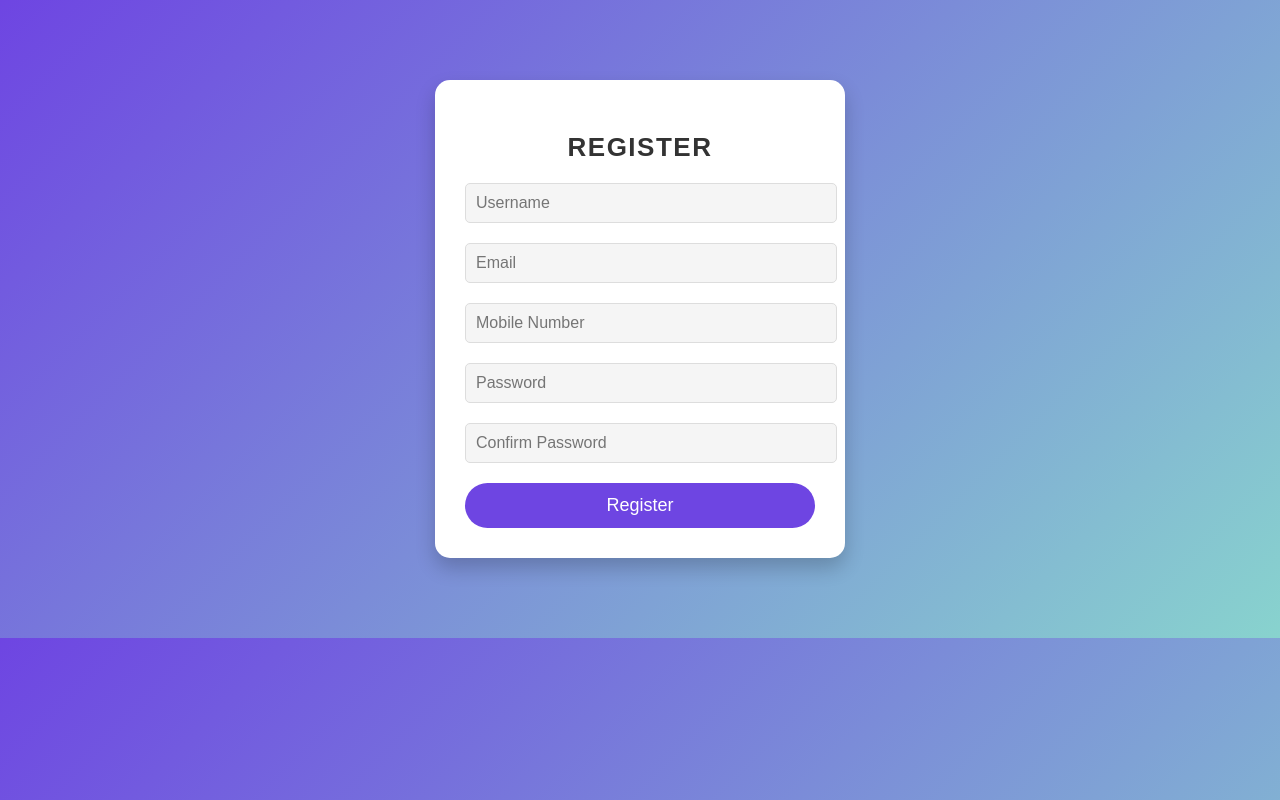
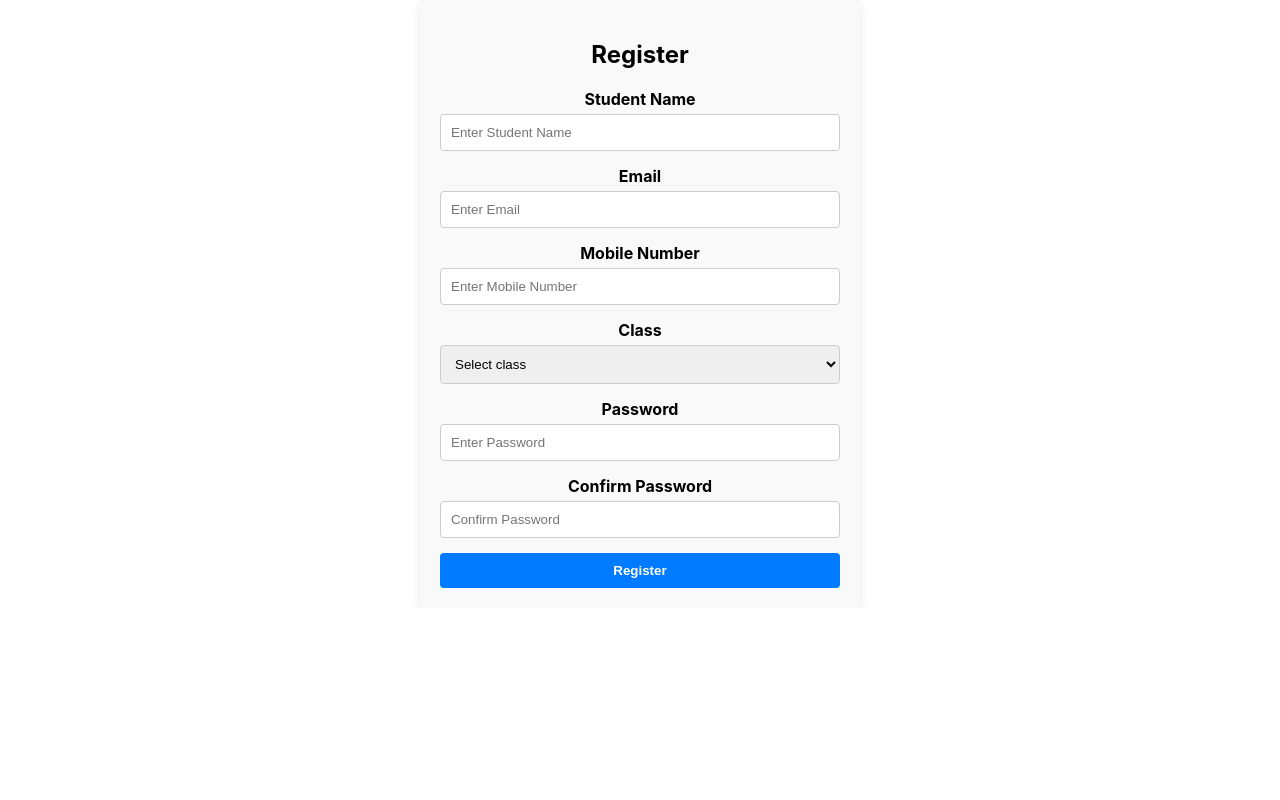
Before and after one commit to vinayakac/mcq, a React (Create React App) app in the folder webfront/: page /Register in a window 1280 px wide. Built offline with nearby package versions, Linux system fonts and the light colour scheme.

Commit message:
add class label and replace username to student name

```diff
--- a/webfront/src/components/FormInput.js
+++ b/webfront/src/components/FormInput.js
@@ -5,29 +5,22 @@ const FormInput = ({
   name,
   value,
   onChange,
+  onBlur,
   placeholder,
   error,
-  submitted,
-  showPasswordToggle = false,
-  showPassword = false,
-  togglePasswordVisibility,
 }) => {
   return (
-    <div className="form-group">
+    <div className="form-input-container">
       <input
-        type={showPasswordToggle && showPassword ? "text" : type}
+        type={type}
         name={name}
         value={value}
         onChange={onChange}
+        onBlur={onBlur} // Handle blur event
         placeholder={placeholder}
-        className={error && submitted ? "input-error" : ""}
+        className={error ? "error" : ""}
       />
-      {showPasswordToggle && (
-        <span className="password-icon" onClick={togglePasswordVisibility}>
-          <i className={showPassword ? "fas fa-eye-slash" : "fas fa-eye"}></i>
-        </span>
-      )}
-      {error && submitted && <p className="error">{error}</p>}
+      {error && <div className="error-message">{error}</div>}
     </div>
   );
 };
--- a/webfront/src/pages/Register.css
+++ b/webfront/src/pages/Register.css
@@ -1,78 +1,54 @@
-body {
-  font-family: "Arial", sans-serif;
-  background: linear-gradient(135deg, #6e45e2 0%, #88d3ce 100%);
-  margin: 0;
-  padding: 0;
+.register-container {
+  max-width: 400px;
+  margin: 0 auto;
+  padding: 20px;
+  background-color: #f9f9f9;
+  border-radius: 5px;
+  box-shadow: 0 2px 10px rgba(0, 0, 0, 0.1);
 }
 
-.register-container {
-  width: 350px;
-  margin: 80px auto;
-  padding: 30px;
-  background-color: #fff;
-  box-shadow: 0px 10px 20px rgba(0, 0, 0, 0.2);
-  border-radius: 15px;
+.register-header {
   text-align: center;
-}
-
-h2 {
-  font-size: 26px;
   margin-bottom: 20px;
-  color: #333;
-  text-transform: uppercase;
-  letter-spacing: 1.5px;
 }
 
 .form-group {
-  margin-bottom: 20px;
+  margin-bottom: 15px;
 }
 
-.form-group input {
+.form-label {
+  display: block;
+  margin-bottom: 5px;
+  font-weight: bold;
+}
+
+input[type="text"],
+input[type="email"],
+input[type="password"],
+select {
+  width: 100%; /* Ensures the select field matches the input fields */
+  padding: 10px;
+  border: 1px solid #ccc;
+  border-radius: 4px;
+  box-sizing: border-box; /* Ensures padding and border are included in the total width */
+}
+
+input.error,
+select.error {
+  border-color: red; /* Highlight border in red on error */
+}
+
+.error-message {
+  color: red; /* Display error messages in red */
+  margin-top: 5px;
+}
+.register-button {
   width: 100%;
   padding: 10px;
-  border-radius: 5px;
-  border: 1px solid #ddd;
-  background: #f5f5f5;
-  transition: 0.3s;
-  outline: none;
-  font-size: 16px;
+  background-color: #007bff;
+  color: white;
+  border: none;
+  border-radius: 4px;
+  cursor: pointer;
+  font-weight: bold;
 }
-
-.form-group input:focus {
-  background-color: #fff;
-  border-color: #6e45e2;
-}
-
-.input-error {
-  border-color: red;
-}
-
-.register-button {
-  width: 100%;
-  padding: 12px;
-  border: none;
-  border-radius: 25px;
-  background-color: #6e45e2;
-  color: white;
-  font-size: 18px;
-  cursor: pointer;
-  transition: 0.3s;
-}
-
-.register-button:hover {
-  background-color: #5741d9;
-}
-
-.error {
-  color: red;
-  font-size: 12px;
-  margin-top: 5px;
-  text-align: left;
-}
-
-@media screen and (max-width: 500px) {
-  .register-container {
-    width: 90%;
-    margin: 50px auto;
-  }
-}
--- a/webfront/src/pages/Register.js
+++ b/webfront/src/pages/Register.js
@@ -1,35 +1,34 @@
-import React, { useState } from "react";
+import React from "react";
 import { useFormik } from "formik";
 import { useNavigate } from "react-router-dom";
 import "./Register.css";
 import FormInput from "../components/FormInput"; // Adjust the path if needed
 
 const Register = () => {
-  const [showPassword, setShowPassword] = useState(false);
-  const [showConfirmPassword, setShowConfirmPassword] = useState(false);
-  const [submitted, setSubmitted] = useState(false);
   const navigate = useNavigate();
 
   const formik = useFormik({
     initialValues: {
-      username: "",
+      studentName: "",
       email: "",
       mobileNumber: "",
       password: "",
       confirmPassword: "",
+      classLabel: "", // Adding class label
     },
     validate: (values) => {
       let errors = {};
 
-      // Username validation: min 2, max 30 characters
-      if (!values.username) {
-        errors.username = "Username is required";
-      } else if (values.username.length < 2) {
-        errors.username = "Username must be at least 2 characters long";
-      } else if (values.username.length > 30) {
-        errors.username = "Username cannot exceed 30 characters";
+      // Student Name validation
+      if (!values.studentName) {
+        errors.studentName = "Student Name is required";
+      } else if (values.studentName.length < 2) {
+        errors.studentName = "Student Name must be at least 2 characters long";
+      } else if (values.studentName.length > 30) {
+        errors.studentName = "Student Name cannot exceed 30 characters";
       }
 
+      // Email validation
       if (!values.email) {
         errors.email = "Email is required";
       } else if (
@@ -37,25 +36,34 @@ const Register = () => {
           values.email
         )
       ) {
-        errors.email = "Email is invalid (e.g., example@gmail.com or example.co)";
+        errors.email = "Email is invalid (e.g., example@gmail.com)";
       }
 
+      // Mobile number validation
       if (!values.mobileNumber) {
         errors.mobileNumber = "Mobile number is required";
       } else if (!/^\d{10}$/.test(values.mobileNumber)) {
         errors.mobileNumber = "Mobile number must be 10 digits";
       }
 
+      // Password validation
       if (!values.password) {
         errors.password = "Password is required";
       } else if (
         !/^(?=.*[A-Z])(?=.*\d)(?=.*[\W])[A-Za-z\d\W]{8,}$/.test(values.password)
       ) {
-        errors.password = "Password must be at least 8 characters, contain one capital letter, one number, and one special character";
+        errors.password =
+          "Password must be at least 8 characters, contain one capital letter, one number, and one special character";
       }
 
+      // Confirm password validation
       if (values.password !== values.confirmPassword) {
         errors.confirmPassword = "Passwords do not match";
+      }
+
+      // Class label validation
+      if (!values.classLabel) {
+        errors.classLabel = "Class is required";
       }
 
       return errors;
@@ -69,65 +77,119 @@ const Register = () => {
     },
   });
 
-  const handleSubmit = (e) => {
-    e.preventDefault();
-    setSubmitted(true);
-    formik.handleSubmit(e);
-  };
-
   return (
     <div className="register-container">
-      <h2>Register</h2>
-      <form onSubmit={handleSubmit}>
+      <h2 className="register-header">Register</h2>
+      <form onSubmit={formik.handleSubmit} className="register-form">
+        {/* Student Name */}
+        <div className="form-group">
+          <label htmlFor="studentName" className="form-label">
+            Student Name
+          </label>
           <FormInput
-          name="username"
-          value={formik.values.username}
+            name="studentName"
+            type="text"
+            value={formik.values.studentName}
             onChange={formik.handleChange}
-          placeholder="Username"
-          error={formik.errors.username}
-          submitted={submitted}
+            onBlur={formik.handleBlur}
+            placeholder="Enter Student Name"
+            error={formik.touched.studentName && formik.errors.studentName}
           />
+        </div>
+
+        {/* Email */}
+        <div className="form-group">
+          <label htmlFor="email" className="form-label">
+            Email
+          </label>
           <FormInput
+            name="email"
             type="email"
-          name="email"
             value={formik.values.email}
             onChange={formik.handleChange}
-          placeholder="Email"
-          error={formik.errors.email}
-          submitted={submitted}
+            onBlur={formik.handleBlur}
+            placeholder="Enter Email"
+            error={formik.touched.email && formik.errors.email}
           />
+        </div>
+
+        {/* Mobile Number */}
+        <div className="form-group">
+          <label htmlFor="mobileNumber" className="form-label">
+            Mobile Number
+          </label>
           <FormInput
             name="mobileNumber"
+            type="text"
             value={formik.values.mobileNumber}
             onChange={formik.handleChange}
-          placeholder="Mobile Number"
-          error={formik.errors.mobileNumber}
-          submitted={submitted}
+            onBlur={formik.handleBlur}
+            placeholder="Enter Mobile Number"
+            error={formik.touched.mobileNumber && formik.errors.mobileNumber}
           />
+        </div>
+
+        {/* Class Label */}
+        <div className="form-group">
+          <label htmlFor="classLabel" className="form-label">
+            Class
+          </label>
+          <select
+            name="classLabel"
+            value={formik.values.classLabel}
+            onChange={formik.handleChange}
+            onBlur={formik.handleBlur}
+            className={`form-input ${
+              formik.touched.classLabel && formik.errors.classLabel
+                ? "error"
+                : ""
+            }`}
+          >
+            <option value="" label="Select class" />
+            <option value="1-4" label="1-4" />
+            <option value="5-7" label="5-7" />
+            <option value="8-10M," label="8-10" />
+          </select>
+
+          {formik.touched.classLabel && formik.errors.classLabel && (
+            <div className="error-message">{formik.errors.classLabel}</div>
+          )}
+        </div>
+
+        {/* Password */}
+        <div className="form-group">
+          <label htmlFor="password" className="form-label">
+            Password
+          </label>
           <FormInput
-          type={showPassword ? "text" : "password"}
             name="password"
+            type="password"
             value={formik.values.password}
             onChange={formik.handleChange}
-          placeholder="Password"
-          error={formik.errors.password}
-          submitted={submitted}
-          showPasswordToggle
-          showPassword={showPassword}
-          togglePasswordVisibility={() => setShowPassword(!showPassword)}
+            onBlur={formik.handleBlur}
+            placeholder="Enter Password"
+            error={formik.touched.password && formik.errors.password}
           />
+        </div>
+
+        {/* Confirm Password */}
+        <div className="form-group">
+          <label htmlFor="confirmPassword" className="form-label">
+            Confirm Password
+          </label>
           <FormInput
-          type={showConfirmPassword ? "text" : "password"}
             name="confirmPassword"
+            type="password"
             value={formik.values.confirmPassword}
             onChange={formik.handleChange}
+            onBlur={formik.handleBlur}
             placeholder="Confirm Password"
-          error={formik.errors.confirmPassword}
-          submitted={submitted}
-          showPasswordToggle
-          showPassword={showConfirmPassword}
-          togglePasswordVisibility={() => setShowConfirmPassword(!showConfirmPassword)}
+            error={
+              formik.touched.confirmPassword && formik.errors.confirmPassword
+            }
           />
+        </div>
+
         <button type="submit" className="register-button">
           Register
         </button>
```
Lines whose indentation alone changed are shown as unchanged.
